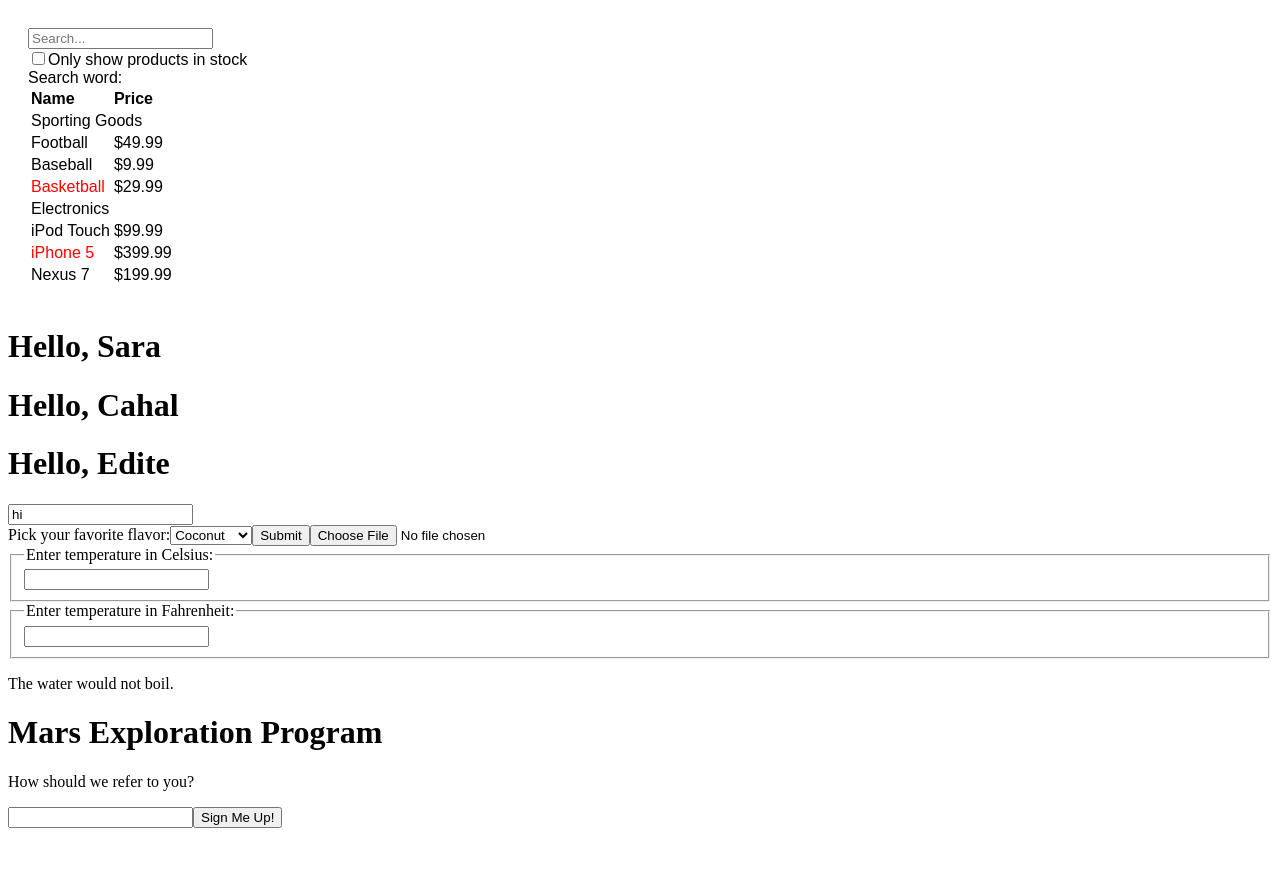
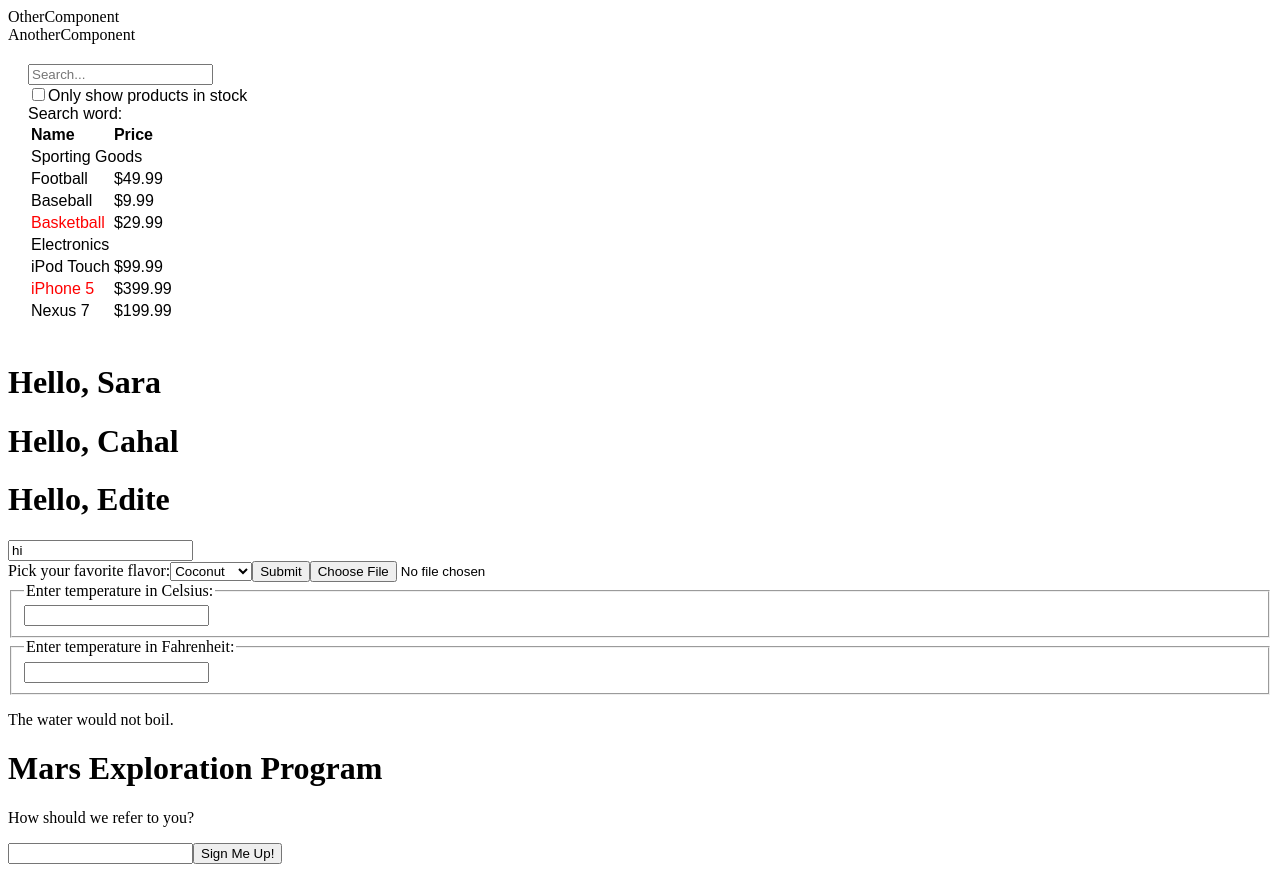
Before and after one commit to GyuhyeokYi/my-react-app, a React (Create React App) app: page / in a window 1280 px wide. Before the commit the page ends 836 px from the top, so only its background shows below. Built offline with nearby package versions, Linux system fonts and the light colour scheme.

Commit message:
분활 로딩 기능 테스트

```diff
--- a/public/index.html
+++ b/public/index.html
@@ -28,6 +28,7 @@
   </head>
   <body>
     <noscript>You need to enable JavaScript to run this app.</noscript>
+    <div id="bundle"></div>
     <div id="table"></div>
     <div id="page"></div>
     <div id="root"></div>
--- /dev/null
+++ b/src/components/bundle-test/AnotherComponent.jsx
@@ -0,0 +1,11 @@
+import React from 'react';
+
+class AnotherComponent extends React.Component {
+    render() {
+        return (
+            <div>AnotherComponent</div>
+        )
+    }
+}
+
+export default AnotherComponent;
--- /dev/null
+++ b/src/components/bundle-test/MyComponent.jsx
@@ -0,0 +1,20 @@
+import React, { Suspense } from 'react';
+
+const OtherComponent = React.lazy(() => import('./OtherComponent'));
+const AnotherComponent = React.lazy(() => import('./AnotherComponent'));
+
+function MyComponent() {
+
+    return (
+        <div>
+            <Suspense fallback={<div>Loading...</div>}>
+                <section>
+                    <OtherComponent />
+                    <AnotherComponent />
+                </section>
+            </Suspense>
+        </div>
+    );
+}
+
+export default MyComponent;
--- /dev/null
+++ b/src/components/bundle-test/OtherComponent.jsx
@@ -0,0 +1,11 @@
+import React from 'react';
+
+class OtherComponent extends React.Component {
+    render() {
+        return (
+            <div>OtherComponent</div>
+        )
+    }
+}
+
+export default OtherComponent;
--- a/src/index.js
+++ b/src/index.js
@@ -32,6 +32,7 @@ import Calculator from './components/Calculator';
 import Calculator2 from './components/Calculator2';
 import SignUpDialog from './components/SignUpDialog';
 import FilterableProductTable from './components/ui-test/FilterableProductTable';
+import MyComponent from './components/bundle-test/MyComponent';
 
 // const hello = Hello();
 
@@ -213,3 +214,8 @@ ReactDOM.render(
   <FilterableProductTable />,
   document.getElementById('table')
 )
+
+ReactDOM.render(
+  <MyComponent />,
+  document.getElementById('bundle')
+)
```
